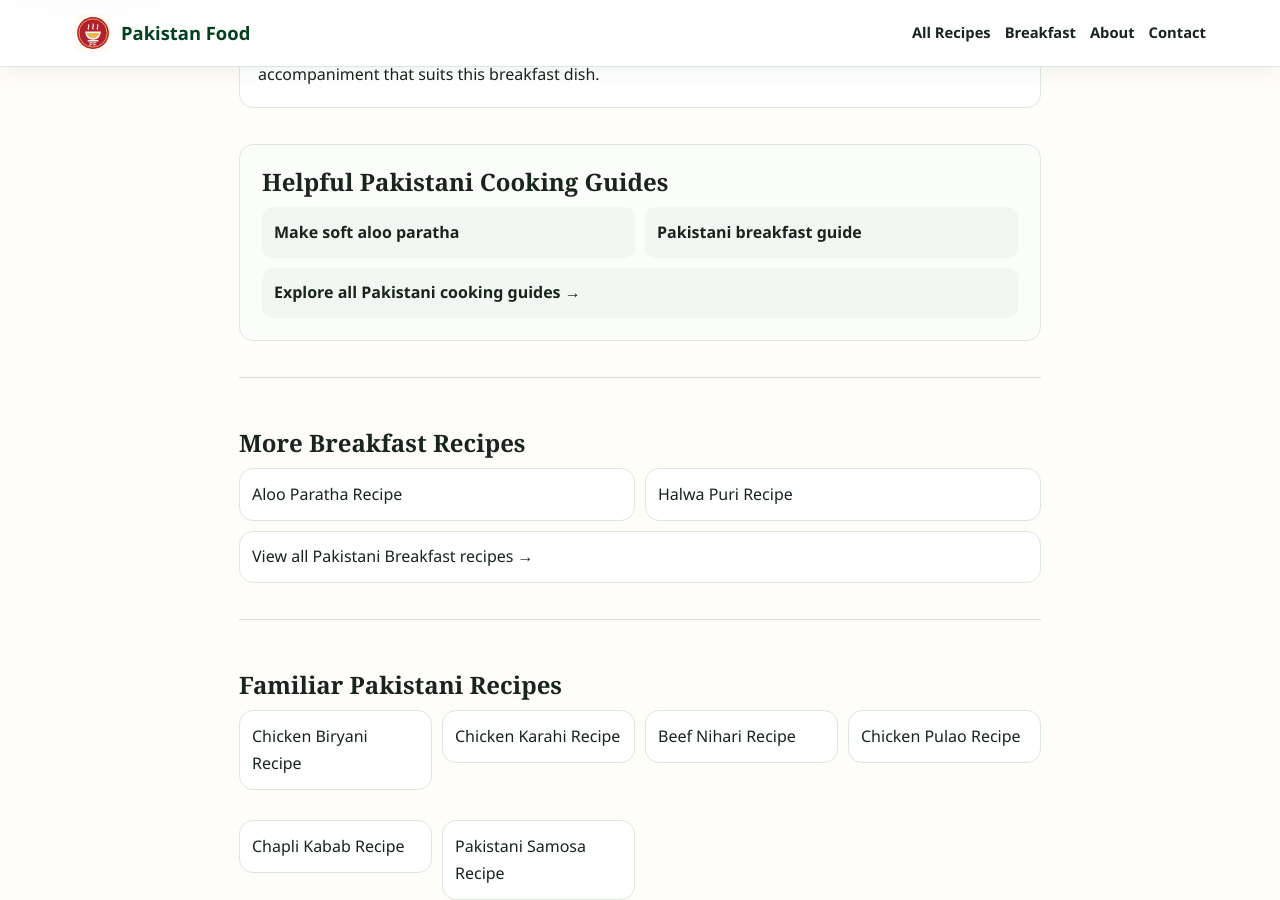
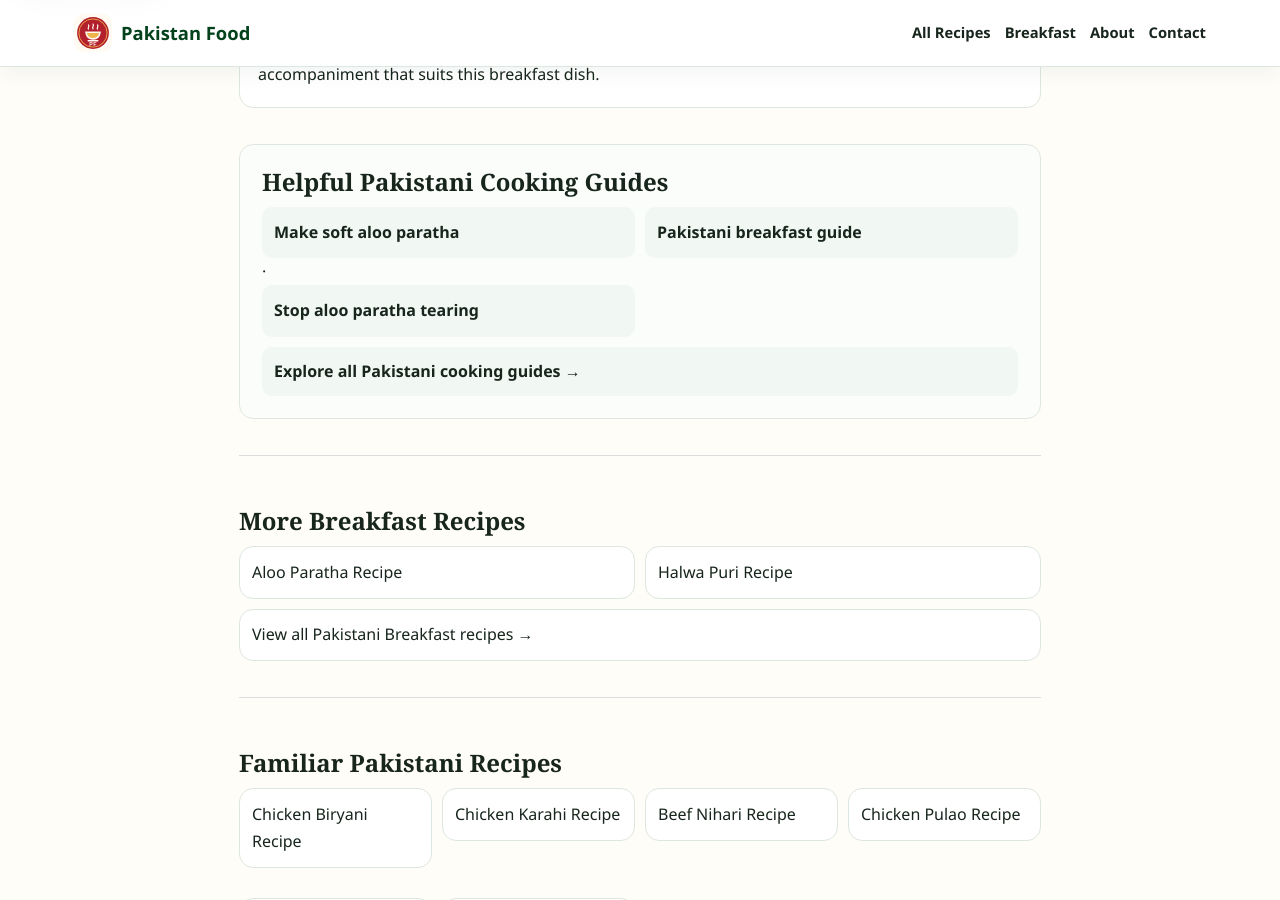
Before and after one commit to manazarali01-hub/pakistan-food, a Jekyll site: the page built from recipes/anda-paratha.html, in a window 1280 px wide and 900 px high, scrolled down 2862 px. Built offline with Jekyll 4.4.1, drawn with Linux system fonts in a browser that asks for light colours.

Commit message:
Link rolling guide from paratha recipes

```diff
--- a/_layouts/recipe.html
+++ b/_layouts/recipe.html
@@ -342,7 +342,7 @@
           {% when 'paya' %}
             <li><a href="../guides/how-to-cook-paya-until-tender.html">Cook paya until tender</a></li>
           {% when 'aloo-paratha' or 'anda-paratha' or 'halwa-puri' %}
-            <li><a href="../guides/how-to-make-soft-aloo-paratha.html">Make soft aloo paratha</a></li><li><a href="../guides/pakistani-breakfast-guide.html">Pakistani breakfast guide</a></li>
+            <li><a href="../guides/how-to-make-soft-aloo-paratha.html">Make soft aloo paratha</a> · <a href="../guides/why-aloo-paratha-breaks-while-rolling.html">Stop aloo paratha tearing</a></li><li><a href="../guides/pakistani-breakfast-guide.html">Pakistani breakfast guide</a></li>
           {% when 'pakistani-samosa' %}
             <li><a href="../guides/how-to-keep-samosas-crispy.html">Keep samosas crispy</a> · <a href="../guides/why-samosa-dough-cracks.html">Fix cracking samosa dough</a></li><li><a href="../guides/how-to-reheat-samosas.html">Best way to reheat samosas</a></li>
           {% when 'pakora' %}
```
